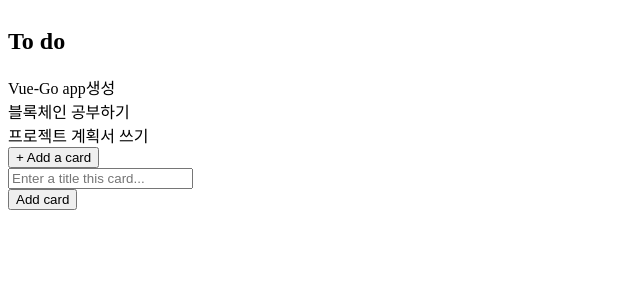
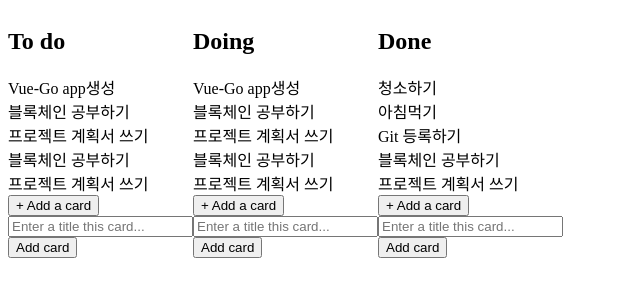
Before and after one commit to nyhwbh/Vuerello, a Vue app: page / in a window 1280 px wide. Shown: the top 300 px of the page, without its empty margins (0-640 px from the left). Built offline with nearby package versions, Linux system fonts and the light colour scheme.

Commit message:
add basic v-for

```diff
--- a/src/App.vue
+++ b/src/App.vue
@@ -1,6 +1,6 @@
 <template>
   <div class="board">
-    <VTCardWrapper />
+    <VTCardWrapper :items="board"/>
   </div>
 </template>
 
@@ -11,11 +11,31 @@ export default {
   name: 'App',
   components: {
     VTCardWrapper,
+  },
+  data() {
+    return{
+      board:[
+        {
+        title:"To do",
+        lists:["Vue-Go app생성","블록체인 공부하기","프로젝트 계획서 쓰기"]
+      },
+      {
+        title:"Doing",
+        lists:["Vue-Go app생성","블록체인 공부하기","프로젝트 계획서 쓰기"]
+      },
+      {
+        title:"Done",
+        lists:["청소하기","아침먹기","Git 등록하기"]
+      }
+    ]
+    }
   }
 }
-
 </script>
 
 <style>
-
+.board{
+  display: flex;
+  flex-direction: row;
+}
 </style>
--- a/src/components/VT-CardWrapper.vue
+++ b/src/components/VT-CardWrapper.vue
@@ -1,11 +1,11 @@
 <template>
-  <div class="card-wrapper">
+  <div class="card-wrapper" v-for="(item,idx) in items" :key="idx">
     <div class="card-contents">
       <div class="card-title">
-        <h2 class="card-content-title">To do</h2>
+        <h2 class="card-content-title">{{item.title}}</h2>
       </div>
       <div class="card-lists">
-        <a class="card-content-list">Vue-Go app생성</a>
+        <a class="card-content-list" v-for="(list,idx) in item.lists" :key="idx">{{list}}</a>
         <a class="card-content-list">블록체인 공부하기</a>
         <a class="card-content-list">프로젝트 계획서 쓰기</a>
       </div>
@@ -30,6 +30,7 @@
 export default {
     name: "VTCardWrapper",
     props: {
+      items: Array
     },
 }
 </script>
```
